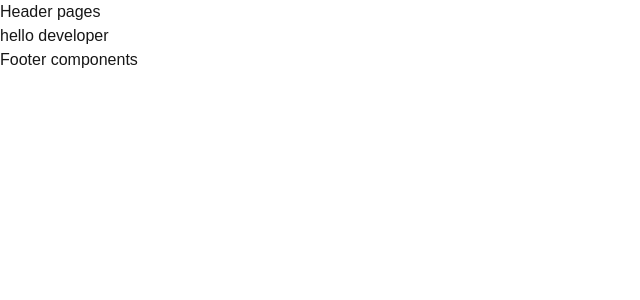
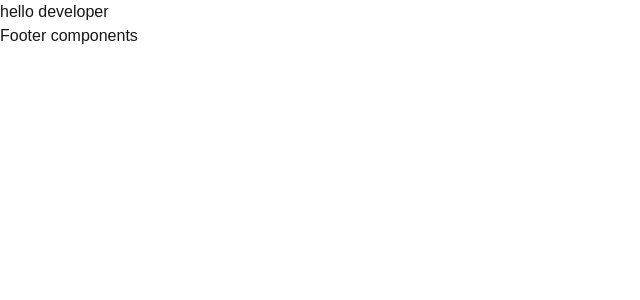
Before and after one commit to Mostakim69/My-Portfolio-Website--2nd, a Next.js app: page / in a window 1280 px wide. Shown: the top 300 px of the page, without its empty margins (0-640 px from the left). Built offline with nearby package versions, Linux system fonts and the light colour scheme; a web font is replaced by a local one.

Commit message:
Header part added

```diff
--- a/src/components/Header.tsx
+++ b/src/components/Header.tsx
@@ -13,9 +13,17 @@ const Header = () => {
   }, []);
 
   return (
-    <div>
-      <header>Header pages</header>
-    </div>
+
+ <header
+      className={`fixed top-0 left-0 right-0 z-50 transition-colors duration-300 ${
+        isScrolled || isOpen
+          ? "bg-[#0b0416]/70 backdrop-blur-md shadow-[0_0_40px_rgba(113, 39, 186, 0.20)]"
+          : "bg-transparent"
+      }`}
+    >
+
+
+    </header>
   );
 };
 
```
